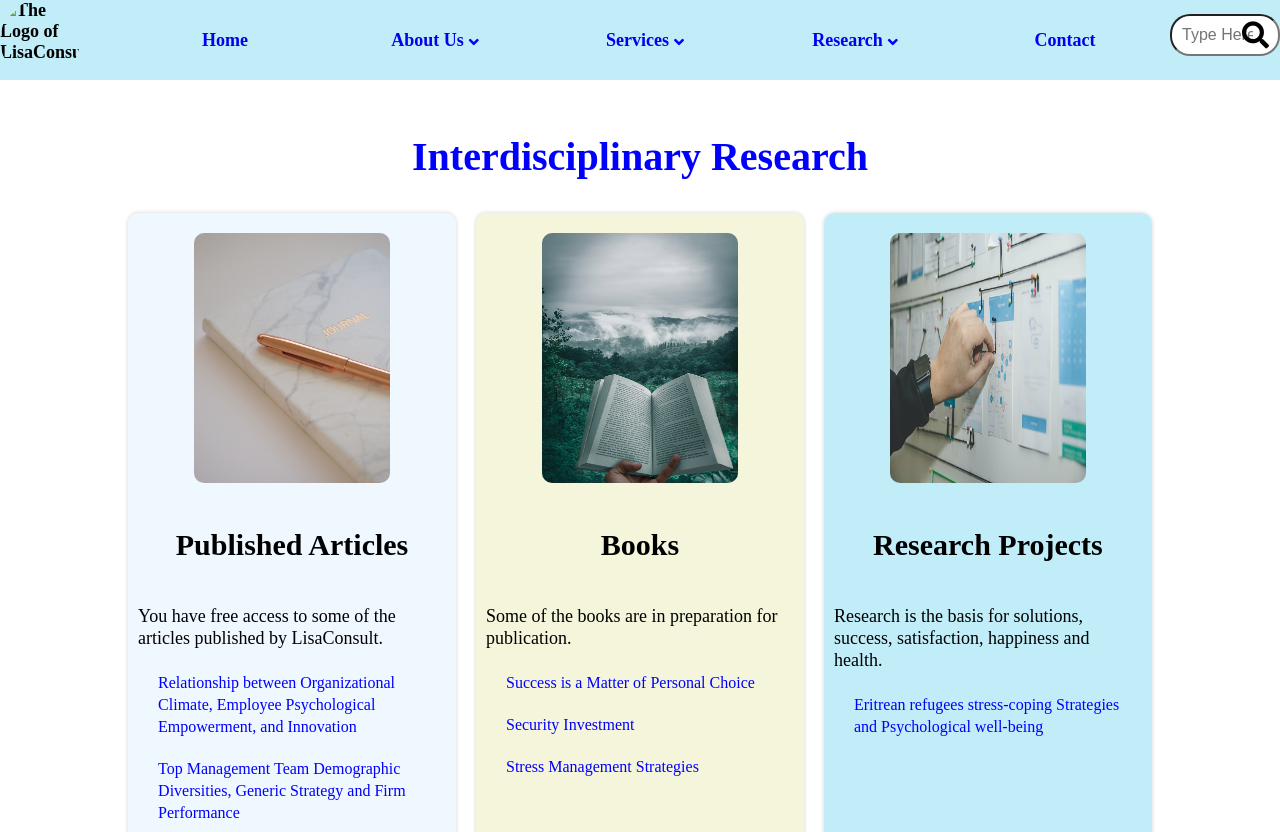
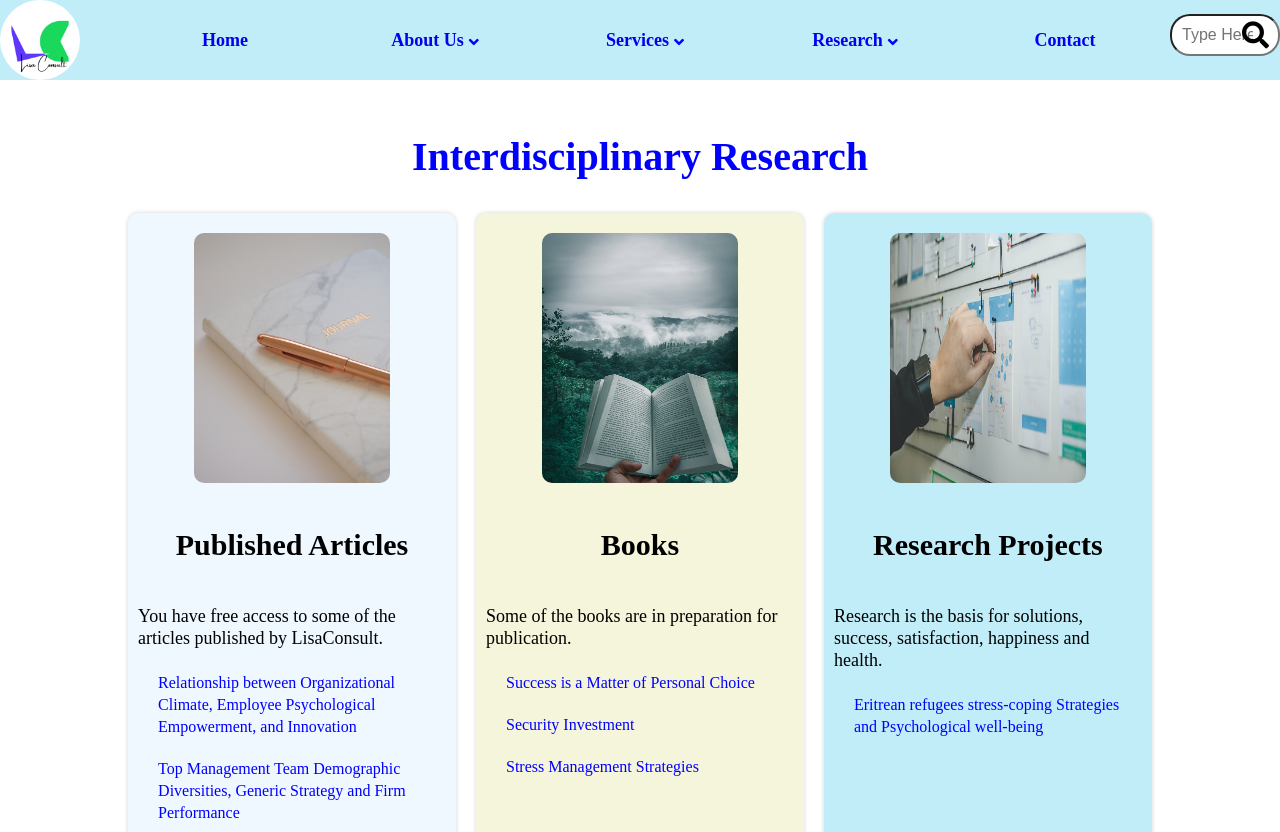
Before and after one commit to Yohannes-Habtemariam/real-project, a website: page research.html in a window 1280 px wide. Shown: the top 832 px of the page. Drawn offline with Linux system fonts and the light colour scheme; the site is published under a folder, as on GitHub Pages, so addresses that start at the root find nothing.

Commit message:
Update research.html

```diff
--- a/research.html
+++ b/research.html
@@ -21,7 +21,7 @@
       <nav class="navigation-bar">
         <img
           class="logo"
-          src="/images/lisaconsult-logo.png"
+          src="images/lisaconsult-logo.png"
           alt="The Logo of LisaConsult"
         />
 
```
